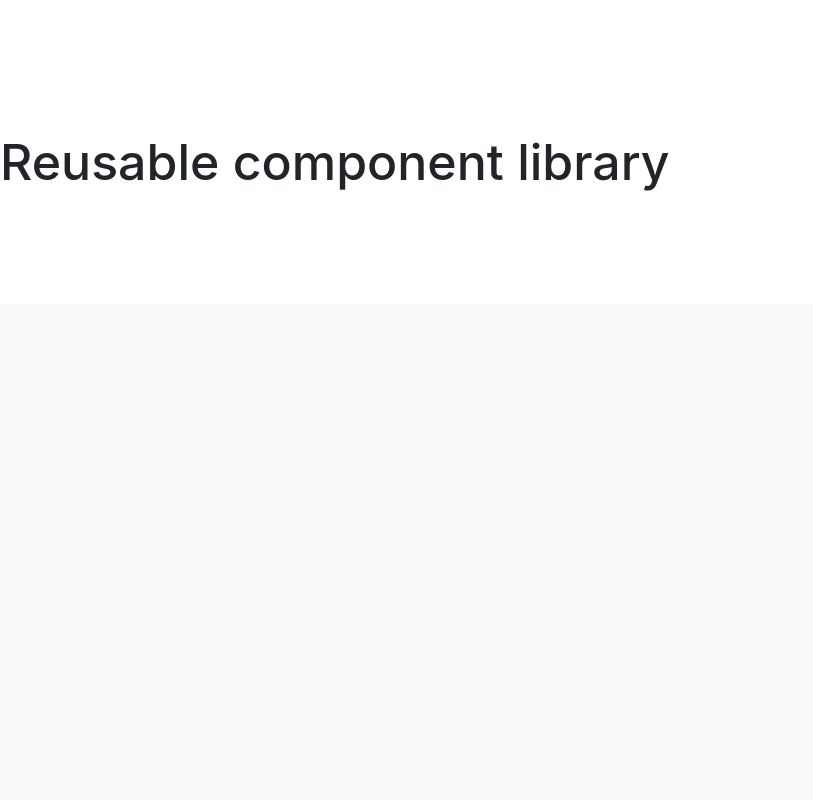
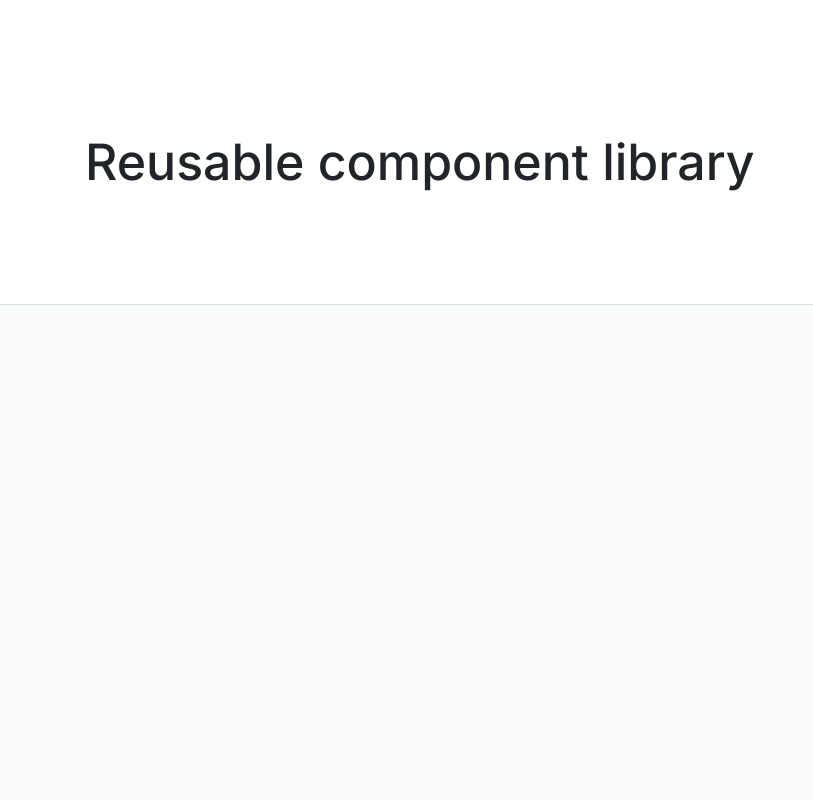
Before and after one commit to js-tasks-ru/htmlcss-20230124_bogatyrevdm82, a website: page index.html in a window 1280 px wide. Shown: the top 800 px of the page, without its empty margins (0-813 px from the left). Drawn offline with Linux system fonts and the light colour scheme.

Commit message:
adding container class

```diff
--- a/assets/css/main.css
+++ b/assets/css/main.css
@@ -4,6 +4,7 @@
 @import '../../components/header/header.css';
 @import '../../components/main/main.css';
 @import '../../components/footer/footer.css';
+@import '../../components/container/container.css';
 
 :root {
     --white: #ffffff;
@@ -24,6 +25,6 @@
     --secondary: var(--purple);
 }
 
-* {
+body {
     font-family: 'Roboto', sans-serif;
 }
--- a/assets/fonts/fonts.css
+++ b/assets/fonts/fonts.css
@@ -1 +1,2 @@
 @import url('https://fonts.googleapis.com/css2?family=Roboto:ital,wght@0,100;0,300;0,400;0,500;0,700;0,900;1,100;1,300;1,400;1,500;1,700;1,900&display=swap');
+@import url('https://fonts.googleapis.com/css2?family=Inter:wght@500&display=swap');
--- /dev/null
+++ b/components/container/container.css
@@ -0,0 +1,4 @@
+.container {
+    max-width: 1110px;
+    margin: 0 auto;
+}
--- a/components/main/main.css
+++ b/components/main/main.css
@@ -2,4 +2,6 @@
     width: 1440px;
     height: 1036px;
     background: #F9FAFC;
+    border-top: 1px solid #DDE2E5;
+    border-bottom: 1px solid #DDE2E5;
 }
--- a/index.html
+++ b/index.html
@@ -9,12 +9,14 @@
 <body>
     <div class="page">
         <header class="header">
-            <h1 class="header__title">Reusable component library</h1>
+            <div class="container">
+                <h1 class="header__title">Reusable component library</h1>
+            </div>
         </header>
         <main class="main">
-
+            <div class="container">
+            </div>
         </main>
-
         <footer class="footer">
             <h2 class="footer__title">About</h2>
             <p class="footer__content">This project is a collection of professionally designed, pre-built, fully
```
